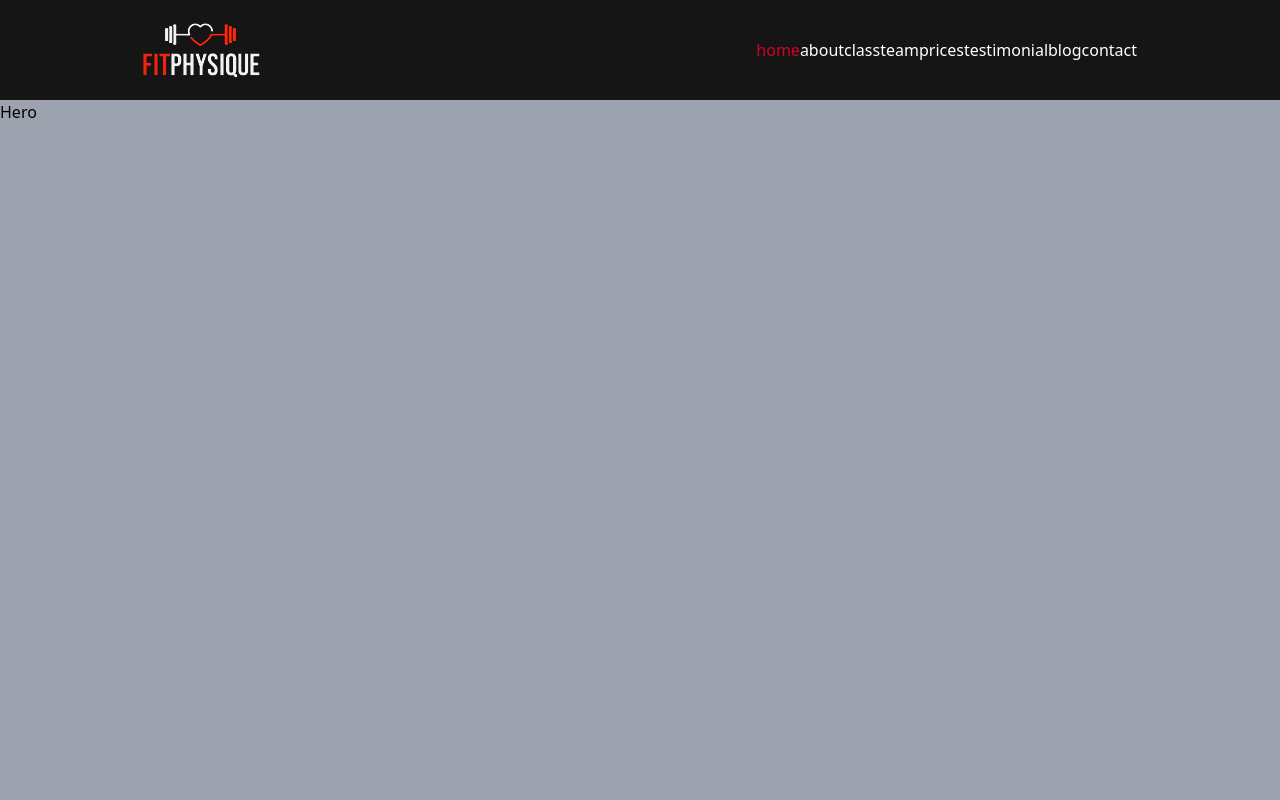
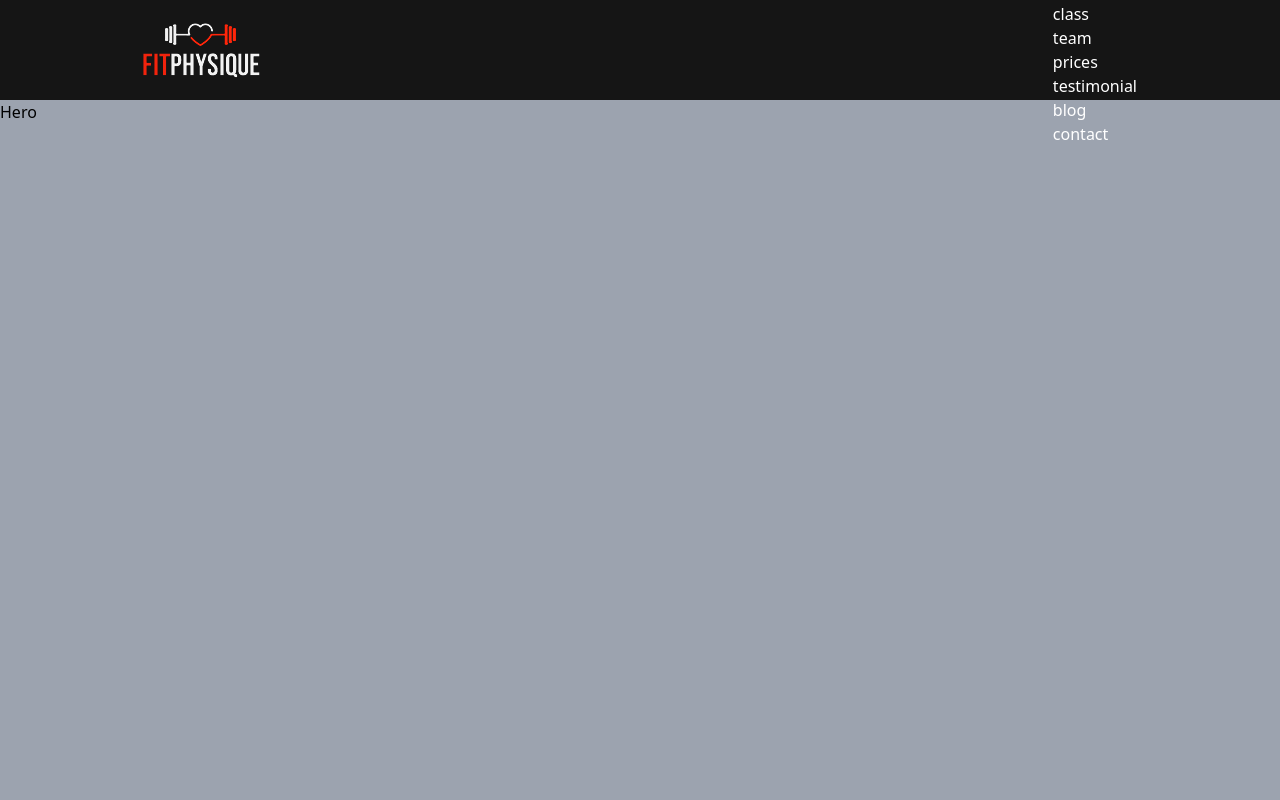
Before and after one commit to coolcrazyfox/Gym-WEBsite, a Next.js app: page / in a window 1280 px wide. Shown: the top 800 px of the page. Built offline with nearby package versions, Linux system fonts and the light colour scheme.

Commit message:
changes Header

```diff
--- a/app/components/Header.tsx
+++ b/app/components/Header.tsx
@@ -20,13 +20,13 @@ const Header = () => {
     <header
       className={`${
         activeHeader ? "h-[100px]" : "h-[124px]"
-      }fixed left-0 right-0 w-full bg-primary-200 h-[100px] `}
+      }fixed top-0 max-w-[2048px] w-full bg-primary-200 h-[100px] transition-all`}
     >
       <div className=" container h-full flex items-center justify-between mx-auto">
         <Link href={""}>
           <Image src={"/assets/img/logo.png"} width={117} height={55} alt="" />
         </Link>
-        <MobileNav containerStyles="text-white  xl:hidden" />
+        <MobileNav containerStyles="flex flex-col text-white  xl:hidden" />
         <NavBar containerStyles=" text-white  flex gap-4 hidden xl:flex" />
       </div>
     </header>
```
